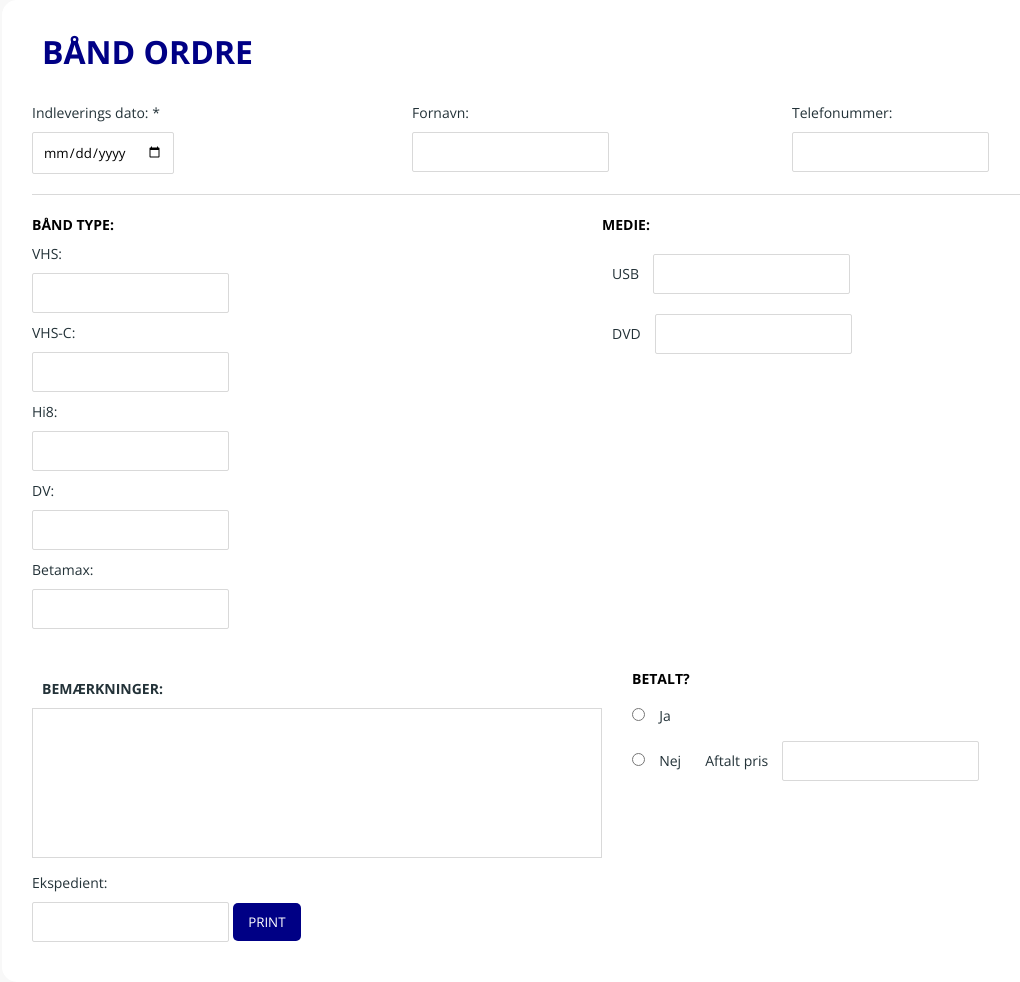
After one commit to LasseLykke/Donnes, a PHP site: the page made by båndordre.php in a window 1280 px wide. The commit adds this page. Shown: the whole page, without its empty margins (38-1058 px from the left). Run offline with PHP 8.4, Linux system fonts and the light colour scheme; the visitor is signed in with stand-in values (Sample User, id 1).

Commit message:
added dias and bånd form

```diff
--- /dev/null
+++ b/båndordre.php
@@ -0,0 +1,107 @@
+<?php
+session_start();
+if (isset($_SESSION['users_id']) && isset($_SESSION['user_name'])) {
+
+
+
+
+/*include 'header.php';*/
+?>
+<!DOCTYPE html>
+<html lang="en">
+
+<head>
+<meta name="viewport" content="width=device-width, initial-scale=1.0">
+     <!--classless style, ændres når det er sat korrekt op ÆNDRES NÅR CSS ER SAT OP-->
+     <link href="https://fonts.googleapis.com/css2?family=Open+Sans:wght@400;700&display=swap" rel="stylesheet">
+   <link href="./style/forms.css" type="text/css" rel="stylesheet">
+
+
+    <title>DONNÉS || BÅND </title>
+</head>
+<body>
+<div class="form-wrapper">
+<form class="forminput" action="" method="">
+<h1 class="bestillingsheader">Bånd Ordre</h1>
+
+<!-- Basic infomation -->
+<div class="baseinfo">
+    <div class="dato">
+        <label for="dates">Indleverings dato: *</label>
+        <input type="date" id="dates" name="Indleveringsdato" reguired >
+    </div>
+    <div class="kundenavn">
+        <label for="fornavn">Fornavn:</label>
+        <input type="text" id="fornavn" name="fornavn" required>
+    </div>
+    <div class="kundenummer">
+        <label for="telefonnummer">Telefonummer:</label>
+        <input type="number" id="telefonnummer" name="telefonnummer" required>
+    </div>
+</div>
+
+<!-- Dias info -->
+<div class="bånd-wrapper">
+   <div class="båndType">
+    <h6>Bånd Type:</h6>
+    <label for="VHS">VHS:</label>
+    <input type="number" id="VHS" name="VHS" value="VHS"><br>
+    <label for="VHS-C">VHS-C:</label>
+    <input type="number" id="VHS-C" name="VHS-C" value="VHS-C"><br>
+    <label for="HI8">Hi8:</label>
+    <input type="number" id="HI8" name="HI8" value="HI8"><br>
+    <label for="DV">DV:</label>
+    <input type="number" id="DV" name="DV" value="DV"><br>
+    <label for="BETA">Betamax:</label>
+    <input type="number" id="BETA" name="BETA" value="BETA"><br>
+</div>
+
+<div class="medie">
+    <h6>Medie:</h6>
+    <label for="USB">USB</label>
+    <input type="number" id="USB" name="USB" value="USB"><br>
+    <label for="DVD">DVD</label>
+    <input type="number" id="DVD" name="DVD" value="DVD"><br>
+</div>
+</div>
+
+<!-- Bemærkninger og pris -->
+
+<div class="prisogbemærkninger">
+    <div class="bemærkning">
+    <label for="bemærkninger">Bemærkninger:</label>
+            <textarea id="bemærkninger" placeholder="" name="bemærkninger"></textarea>
+    </div>
+
+    <div class="diaspris">
+        <h6>Betalt?</h6>
+        <input type="radio" id="ja" name="diaspris" value="ja" required>
+        <label for="diaspris">Ja</label><br>
+        <input type="radio" id="nej" name="diaspris" value="nej" required>
+        <label for="diaspris">Nej</label>
+
+        <label for="aftaltPris">Aftalt pris</label>
+    <input type="number" id="aftaltPris" name="aftaltPris">
+
+</div>
+</div>
+
+<div class="ekspedient">
+        <label for="ekspedient">Ekspedient:</label>
+        <input type="text" id="ekspedient" name="ekspedient" required>
+        <button class="saveBtn" onClick="window.print()">PRINT</button>
+    </div>
+
+</form>
+</div>
+</body>
+
+
+</html>
+<?php
+/* Hvis ikke logget ind bliver man sendt tilbage til login skærm */
+} else {
+    header("Location: index.php");
+    exit();
+}
+?>
--- a/forside.php
+++ b/forside.php
@@ -39,8 +39,8 @@ if (isset($_SESSION['users_id']) && isset($_SESSION['user_name'])) {
                     <a href="rammeOrdre.php">
                         <button>ADJ rammebestilling</button>
                     </a>
-                    <a href="kundeOrdre.php">
-                        <button>Kunde ordre</button>
+                    <a href="båndordre.php">
+                        <button>Bånd</button>
                     </a>
                     <a href="diasordre.php">
                         <button>Dias</button>
--- a/style/forms.css
+++ b/style/forms.css
@@ -181,3 +181,18 @@ label {
 .diaspris {
     padding-left: 30px;;
 }
+
+
+/* BÅND FORM */
+
+.bånd-wrapper {
+    display: grid;
+    grid-template-columns: repeat(2, 1fr);
+    padding-top: 20px;
+    padding-bottom: 10px;
+}
+
+.båndType label {
+    display: block;
+    padding: 0px;
+}
```
